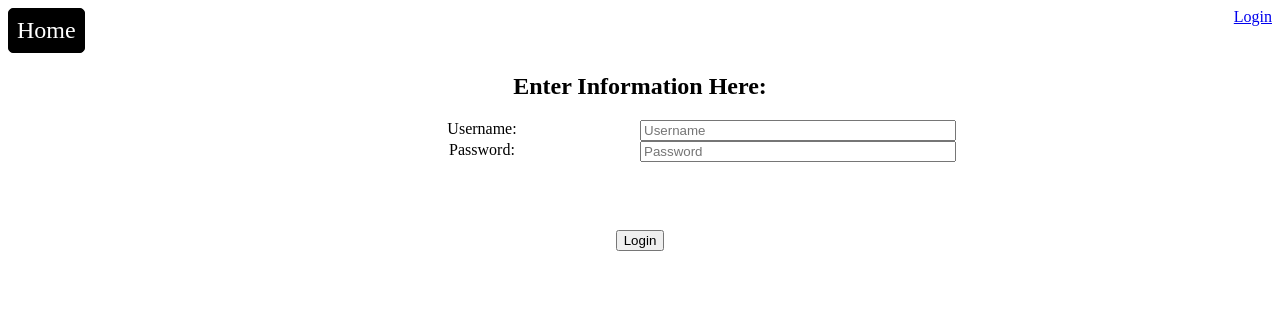
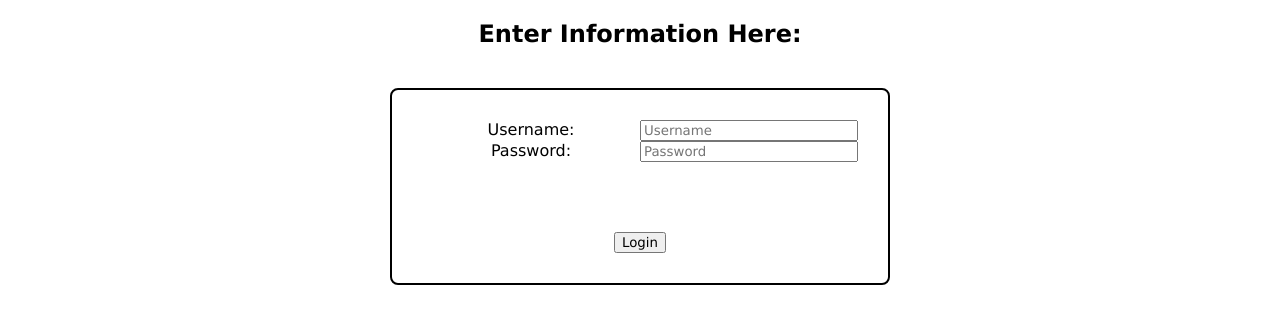
Before and after one commit to alessandrofiorella-adelphi/software-testing-devspace, a Flask app: page /login in a window 1280 px wide. Shown: the top 324 px of the page. Run offline with Flask 3, Linux system fonts and the light colour scheme.

Commit message:
Created this new branch to fiddle with the structure and design of the project without impacting main. Started replacing the tables with divs to use more of a flexbox-based design.

```diff
--- a/static/style.css
+++ b/static/style.css
@@ -1,3 +1,36 @@
+/*
+*	General Styling (Whole Project)
+*/
+* {
+	/* Chosen for it's user-accessibility. */
+	font-family: Verdana;
+}
+.body {
+    margin: 0;
+    padding: 20px;
+    padding-top: 30px;
+    display: flex;
+    justify-content: center;
+    align-items: center;
+    box-sizing: border-box;
+    flex-direction: row;
+}
+
+#gridContainer {
+	display:grid;
+	grid-template-columns:1fr 1fr;
+}
+
+@media (max-width: 600px) {
+  #gridContainer {
+    grid-template-columns: 1fr;
+  }
+}
+
+
+/*
+*	Navbar
+*/
 .navbar {
 	display:flex;
 	margin-bottom:15px;
@@ -23,6 +56,9 @@
 	background:gray;
 }
 
+/*
+*	Comments
+*/
 #commentsTable {
     display:flex;
     justify-content:center;
@@ -32,6 +68,9 @@
     margin-bottom:50px;
 }
 
+/*
+* Login
+*/
 #loginButtons {
     float:right;
 }
@@ -40,17 +79,27 @@
     float:right;
 }
 
-#gridContainer {
-	display:grid;
-	grid-template-columns:1fr 1fr;
+#loginForm {
+    width:50%;
+    max-width: 500px;
+    margin: 40px auto;
+    border: 2px solid;
+    border-radius: 8px;
+    padding: 30px;
+    position: relative;
+    overflow: hidden;
+    box-sizing: border-box;
 }
 
-@media (max-width: 600px) {
-  #gridContainer {
-    grid-template-columns: 1fr;
-  }
+/*
+*	Developer View
+*/
+.box-holder {
+	max-width: 100vh;
+    width: 90%;
+    margin: 0 auto;
+    border: 2px solid;
+    border-radius: 8px;
+    overflow: hidden;
+
 }
-
-#loginForm {
-    width:50%;
-}
--- a/templates/base.html
+++ b/templates/base.html
@@ -4,12 +4,10 @@
     <title>{% block title %}{% endblock %}</title>
     <link rel="icon" type="image/png" href="{{ url_for('static', filename='images/html-logo.png') }}">
     <link rel="stylesheet" href="{{ url_for('static', filename='style.css') }}">
-    <!--<link rel="stylesheet" href="{{ url_for('static', filename='bootsrap/css/style.css') }}">-->
+    <link rel="stylesheet" href="{{ url_for('static', filename='bootsrap/css/style.css') }}">
 </head>
 
 <body id="{% block body_id %}{% endblock %}">
-
     {% block content %}{% endblock %}
-
 </body>
 </html>
--- a/templates/login.html
+++ b/templates/login.html
@@ -2,13 +2,10 @@
 {% block title %}Login{% endblock %}
 {% block body_id %}loginBody{% endblock %}
 {% block content %}
+<!-- I don't think this is needed; just commenting for now.
 <div class="logs" id="loginButtons">
     <a href="{{ url_for('login') }}">Login</a>
-</div>
-
-<div class="navbar">
-    <a href="{{ url_for('home') }}">Home</a>
-</div>
+</div>-->
 <center>
     <div id="login">
         <h2>Enter Information Here: </h2>
```
Also changed, not shown: templates/dev.html (+15 -2 lines).
